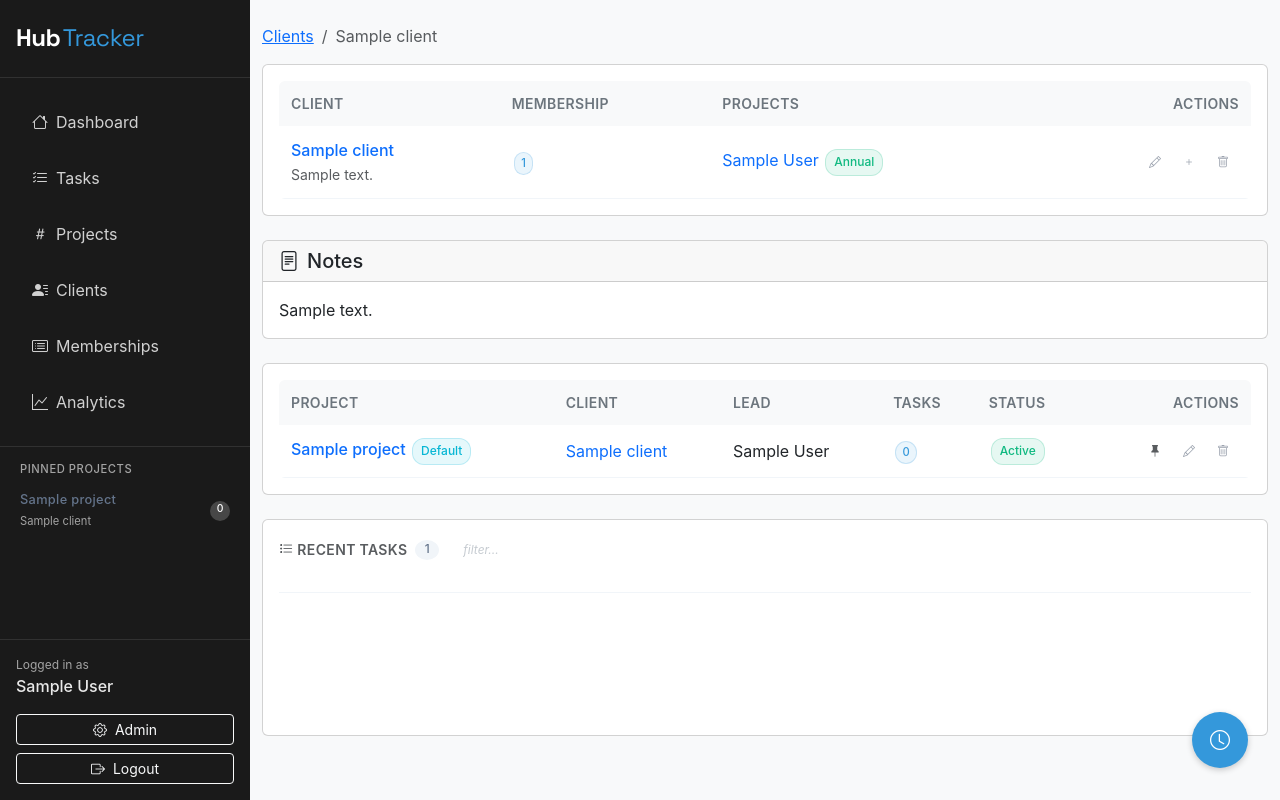
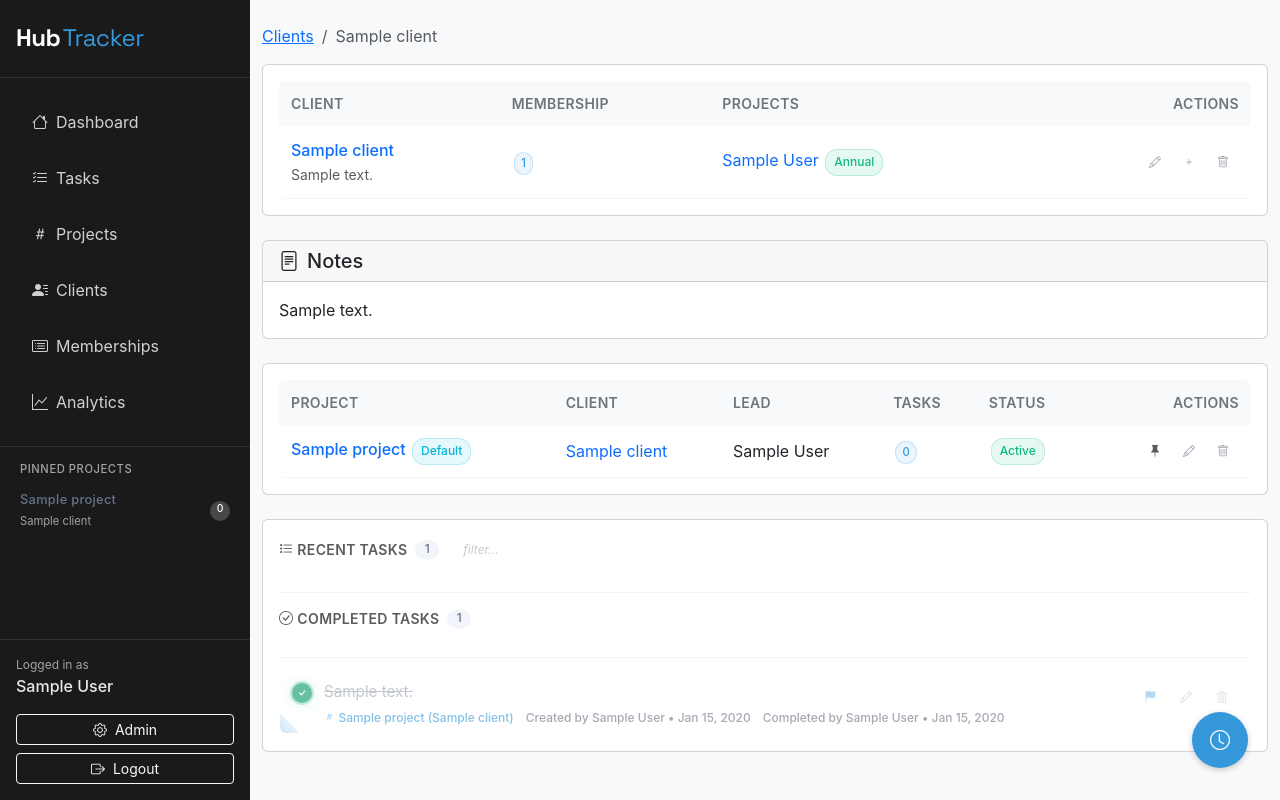
Before and after one commit to Neurotech-Hub/HubTracker, a Flask app: page /client/1 in a window 1280 px wide. Run offline with Flask 3, Linux system fonts and the light colour scheme; the visitor is signed in with stand-in values (Sample User, id 1); tables that the repository leaves empty hold one stand-in row (values such as "Sample post"); some libraries are stand-ins or nearby versions.

Commit message:
Tasks section is fully fixed

```diff
--- a/static/js/task-list.js
+++ b/static/js/task-list.js
@@ -19,21 +19,29 @@ function taskList(listType) {
                 }
 
                 const tasksData = JSON.parse(tasksDataElement.textContent);
+                console.log('Tasks data:', tasksData); // Debug
                 this.currentUserId = tasksData.currentUserId;
 
                 // Initialize tasks based on list type
                 if (listType === 'tasks-for-me') {
-                    this.tasks = tasksData.tasksForMe || [];
+                    this.tasks = Array.from(tasksData.tasksForMe || []);
                     this.filteredTasks = [...this.tasks];
                 } else if (listType === 'all-tasks') {
-                    this.tasks = tasksData.allTasks || [];
+                    this.tasks = Array.from(tasksData.allTasks || []);
                     this.filteredTasks = [...this.tasks];
                 } else if (listType === 'completed-tasks') {
-                    // Load completed tasks from API
-                    this.loadCompletedTasks();
+                    console.log('Loading completed tasks'); // Debug
+                    this.tasks = Array.from(tasksData.completedTasks || []);
+                    this.filteredTasks = [...this.tasks];
+                    console.log('Completed tasks loaded:', this.tasks); // Debug
                 }
 
                 this.isInitialized = true;
+                console.log('Task list initialized:', {
+                    listType,
+                    tasks: Array.from(this.tasks),
+                    filteredTasks: Array.from(this.filteredTasks)
+                }); // Debug
             } catch (error) {
                 console.error('Error initializing task list:', error);
                 this.tasks = [];
--- a/templates/partials/task_item.html
+++ b/templates/partials/task_item.html
@@ -47,6 +47,11 @@
             <span x-show="showCreator && task.creator_name" class="task-meta-item task-creator-meta">
                 <span>Created by <span x-text="task.creator_name"></span> • <span x-text="formatDate(task.created_at)"></span></span>
             </span>
+
+            <!-- Completion info -->
+            <span x-show="task.is_complete && task.completed_by_name" class="task-meta-item task-completion-meta">
+                <span>Completed by <span x-text="task.completed_by_name"></span> • <span x-text="formatDate(task.completed_on)"></span></span>
+            </span>
         </div>
     </div>
 
--- a/templates/partials/task_list_items.html
+++ b/templates/partials/task_list_items.html
@@ -1,27 +1,5 @@
 <!-- Simple Task List Items -->
-<div class="task-list-wrapper">
-    <!-- Section Header -->
-    <div class="task-section-header-compact">
-        <div class="d-flex align-items-center mb-3">
-            <h6 class="mb-0 me-2 text-muted">
-                <i class="bi bi-check-circle me-1"></i>Completed Tasks
-            </h6>
-        </div>
-    </div>
-
-    <!-- Task List -->
-    <div class="task-list">
-        <template x-for="taskItem in filteredTasks" :key="taskItem.id">
-            <div x-data="{
-                get task() { return taskItem; },
-                variant: 'interactive',
-                showProject: true,
-                showAssignee: true,
-                showCreator: true,
-                showActions: true,
-                showFlag: true,
-                alwaysShowMetadata: false,
-
+<div class="task-list-wrapper loaded" x-data="{
     formatDate(dateString) {
         if (!dateString) return '';
         const date = new Date(dateString);
@@ -46,16 +24,89 @@
             bootstrapModal.show();
         }
     }
-            }">
-                {% include 'partials/task_item.html' %}
+}" x-init="setTimeout(() => $el.classList.add('loaded'), 50)">
+    <!-- Section Header -->
+    <div class="task-section-header-compact">
+        <div class="d-flex align-items-center mb-3">
+            <h6 class="mb-0 me-2 text-muted">
+                <i class="bi bi-check-circle me-1"></i>Completed Tasks
+            </h6>
+            <span class="task-count-bubble" x-text="filteredTasks.length || 0"></span>
+        </div>
+    </div>
+
+    <!-- Task List -->
+    <div class="task-list">
+        <template x-for="task in filteredTasks" :key="task.id">
+            <div class="task-item-compact d-flex align-items-start"
+                 :class="{ 'task-completed': task.is_complete, 'task-flagged': task.is_flagged }">
+                <!-- Checkbox for completion -->
+                <form :action="'/task/' + task.id + '/complete'" method="POST" class="task-checkbox-form">
+                    <button type="submit" class="task-checkbox"
+                            :class="{ 'checked': task.is_complete, 'assigned-to-me': task.assigned_to_id === currentUserId }"
+                            :title="task.is_complete ? 'Mark Incomplete' : 'Mark Complete'">
+                        <i class="bi bi-check" x-show="task.is_complete"></i>
+                    </button>
+                </form>
+
+                <!-- Task Content -->
+                <div class="task-content-compact flex-grow-1">
+                    <!-- Main task description -->
+                    <div class="task-description-main"
+                         x-html="task.formatted_description || task.description || ''"
+                         :class="{ 'completed-text': task.is_complete }">
+                    </div>
+
+                    <!-- Metadata -->
+                    <div class="task-metadata" style="max-height: none; opacity: 1; margin-top: 0.375rem;">
+                        <!-- Project -->
+                        <span x-show="task.project_name" class="task-meta-item task-project-meta">
+                            <i class="bi bi-hash"></i>
+                            <span x-text="task.project_name + (task.client_name ? ' (' + task.client_name + ')' : '')"></span>
+                        </span>
+
+                        <!-- Creator and date info -->
+                        <span x-show="task.creator_name" class="task-meta-item task-creator-meta">
+                            <span>Created by <span x-text="task.creator_name"></span> • <span x-text="formatDate(task.created_at)"></span></span>
+                        </span>
+
+                        <!-- Completion info -->
+                        <span x-show="task.completed_by_name" class="task-meta-item task-completion-meta">
+                            <span>Completed by <span x-text="task.completed_by_name"></span> • <span x-text="formatDate(task.completed_on)"></span></span>
+                        </span>
+                    </div>
+                </div>
+
+                <!-- Action buttons - visible on hover -->
+                <div class="task-actions-compact">
+                    <!-- Flag button -->
+                    <form :action="'/task/' + task.id + (task.is_flagged ? '/unflag' : '/flag')" method="POST" class="d-inline">
+                        <button type="submit" class="action-btn-clean btn-flag"
+                                :class="{ 'flagged': task.is_flagged }"
+                                :title="task.is_flagged ? 'Remove Flag' : 'Flag Task'">
+                            <i class="bi bi-flag-fill"></i>
+                        </button>
+                    </form>
+
+                    <!-- Edit button -->
+                    <button class="action-btn-clean btn-edit" @click="editTask(task)" title="Edit Task">
+                        <i class="bi bi-pencil"></i>
+                    </button>
+
+                    <!-- Delete button -->
+                    <form :action="'/task/' + task.id + '/delete'" method="POST" class="d-inline" onsubmit="return confirm('Delete this task?')">
+                        <button type="submit" class="action-btn-clean btn-delete" title="Delete Task">
+                            <i class="bi bi-trash3"></i>
+                        </button>
+                    </form>
+                </div>
             </div>
         </template>
 
         <!-- Empty State -->
-        <div x-cloak x-show="filteredTasks && filteredTasks.length === 0" class="text-center text-muted py-5">
+        <div x-show="filteredTasks && filteredTasks.length === 0" class="text-center text-muted py-5">
             <i class="bi bi-inbox" style="font-size: 2rem; opacity: 0.5;"></i>
-            <p class="mt-2 mb-0">No tasks found</p>
-            <small x-show="searchQuery">Try adjusting your search</small>
+            <p class="mt-2 mb-0">No completed tasks found</p>
         </div>
     </div>
 </div>
```
Also changed, not shown: templates/tasks.html (+10 -8 lines). Lines whose indentation alone changed are shown as unchanged.
